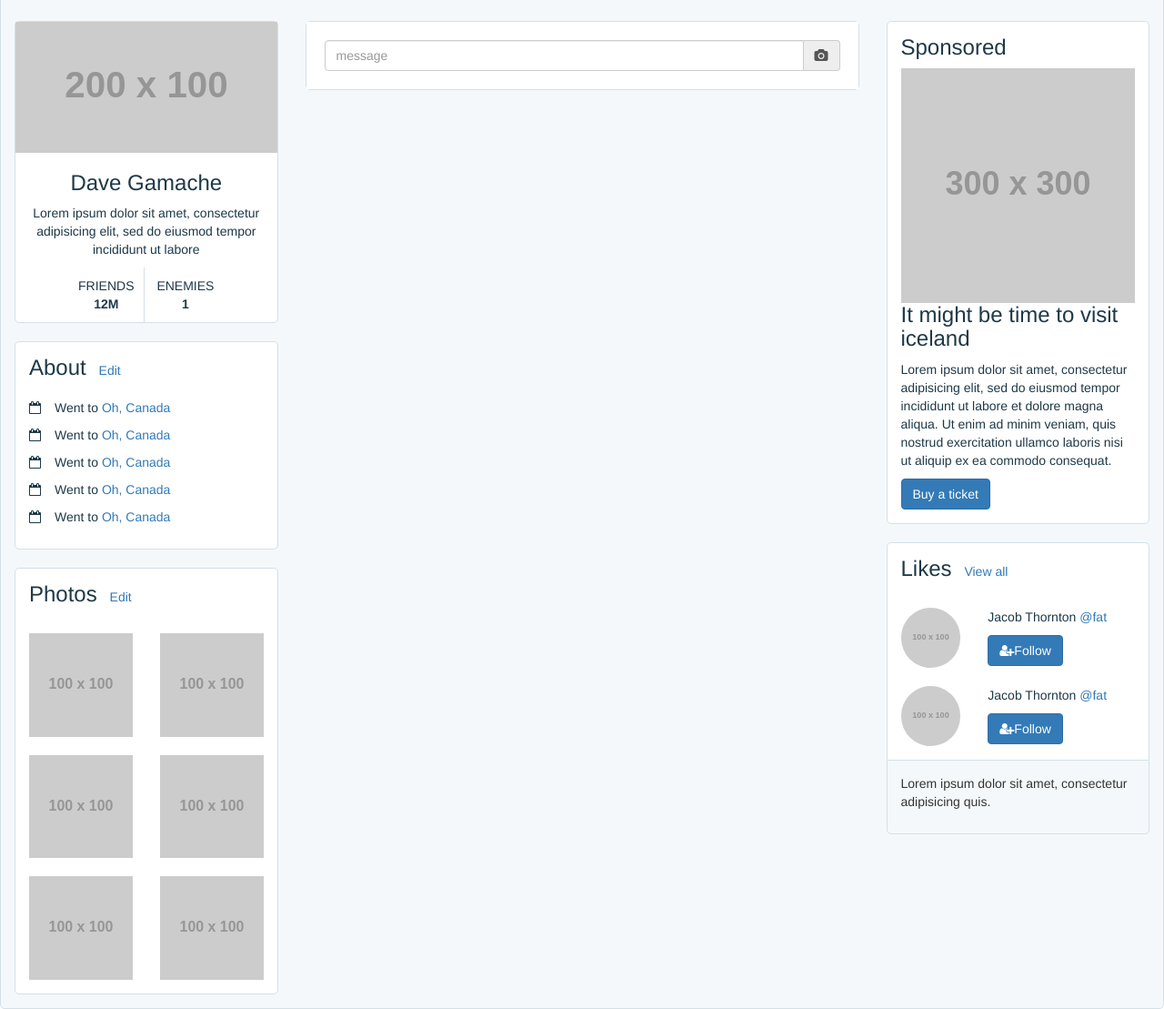
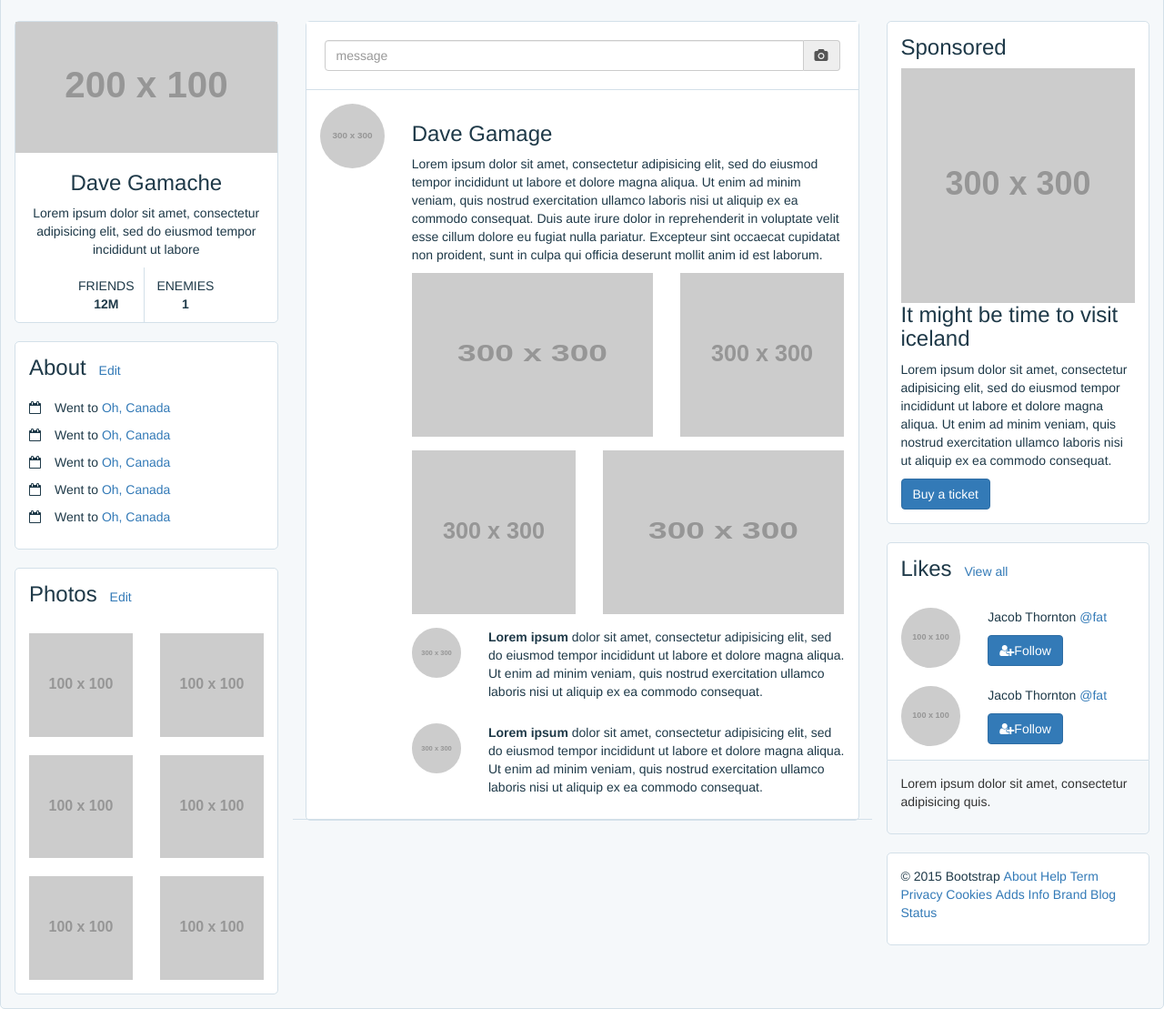
Before and after one commit to jladine/integration_sass, a website: page index.html in a window 1280 px wide. Shown: the part 65-1174 px from the top of the page at 91% size. Drawn offline with nearby package versions, Linux system fonts and the light colour scheme; placeholder pictures from the web are drawn by us.

Commit message:
colonne principale en cours

```diff
--- a/css/sass/style.scss
+++ b/css/sass/style.scss
@@ -4,6 +4,10 @@ $border : 1px solid #d3e0e9;
 $marginSection: 20px;
 $padding-section: 15px;
 
+
+.margin-top{
+    margin-top: 15px;
+}
 .navbar-default{
     background-color: $color-blue;
     margin-bottom: 0;
@@ -15,7 +19,7 @@ $padding-section: 15px;
         }
     }
 }
- .navbar-header{
+.navbar-header{
      img{
          height: 2em;
          margin-top: 0.7em;
@@ -95,7 +99,7 @@ $padding-section: 15px;
         margin-top: 20px;
     }
 }
- .section6{
+.section6{
      border-bottom: none;
      border-radius: 5px 5px 0 0;
      img{
@@ -105,8 +109,45 @@ $padding-section: 15px;
          margin-top: 20px;
      }
  }
- .container-fluid{
+.container-fluid{
      border: 1px solid #d3e0e9;
      border-radius: 0 0 5px 5px;
      padding: $padding-section;
  }
+ .section7{
+     padding: $padding-section;
+     ul{
+         li{
+             display: inline-block;
+         }
+     }
+ }
+ .img-profile{
+     border-radius: 50%;
+ }
+.section-principal{
+    .col-md-2{
+        img{
+            border-radius: 50%;
+        }
+    }
+    .row-section-principal{
+        padding: $padding-section;
+        border-bottom: $border;
+
+    }
+    .div_input{
+        border-bottom: $border;
+    }
+    .height-img{
+        height: 180px;
+        img{
+            height: 100%;
+            width: 100%;
+        }
+    }
+    .row-second-range-img{
+        padding-top: 15px;
+    }
+
+}
--- a/index.html
+++ b/index.html
@@ -57,15 +57,11 @@
                     <div class="friends_enemies text-center">
                         <div class="friend">
                             FRIENDS
-                            <strong>
-                                12M
-                            </strong>
+                            <strong>12M</strong>
                         </div>
                         <div class="enemies">
                             ENEMIES
-                            <strong>
-                                1
-                            </strong>
+                            <strong>1</strong>
                         </div>
                     </div>
                 </section>
@@ -98,18 +94,74 @@
                     </div>
                 </section>
             </div>
-
             <div class="col-md-6">
-                <section>
+                <section class="section-principal">
                     <div class="div_input">
                         <div class="input-group">
                             <input type="text" class="form-control" placeholder="message" aria-describedby="basic-addon2">
                             <span class="input-group-addon" id="basic-addon2"><i class="fa fa-camera"></i></span>
                         </div>
                     </div>
+                    <div class="row row-section-principal">
+                        <div class="col-md-2">
+                            <img class="img-responsive" src="http://placehold.it/300x300" alt="img" />
+                        </div>
+                        <div class="col-md-10">
+                            <h3>Dave Gamage</h3>
+                            <p>
+                                Lorem ipsum dolor sit amet, consectetur adipisicing elit, sed do eiusmod tempor incididunt ut labore et dolore magna aliqua. Ut enim ad minim veniam, quis nostrud exercitation ullamco laboris nisi ut aliquip ex ea commodo consequat. Duis aute irure dolor
+                                in reprehenderit in voluptate velit esse cillum dolore eu fugiat nulla pariatur. Excepteur sint occaecat cupidatat non proident, sunt in culpa qui officia deserunt mollit anim id est laborum.
+                            </p>
+                            <div class="row">
+                                <div class="col-md-7">
+                                    <div class="height-img">
+                                        <img class="img-responsive" src="http://placehold.it/300x300" alt="img" />
+                                    </div>
+                                </div>
+                                <div class="col-md-5">
+                                    <div class="height-img">
+                                        <img class="img-responsive" src="http://placehold.it/300x300" alt="img" />
+                                    </div>
+                                </div>
+                            </div>
+                            <div class="row row-second-range-img">
+                                <div class="col-md-5">
+                                    <div class="height-img">
+                                        <img class="img-responsive" src="http://placehold.it/300x300" alt="img" />
+                                    </div>
+                                </div>
+                                <div class="col-md-7">
+                                    <div class="height-img">
+                                        <img class="img-responsive" src="http://placehold.it/300x300" alt="img" />
+                                    </div>
+                                </div>
+                            </div>
+                            <div class="row margin-top">
+                                <div class="col-md-2">
+                                    <img class="img-responsive img-profile" src="http://placehold.it/300x300" alt="img" />
+                                </div>
+                                <div class="col-md-10">
+                                    <p>
+                                        <strong>Lorem ipsum </strong>dolor sit amet, consectetur adipisicing elit, sed do eiusmod tempor incididunt ut labore et dolore magna aliqua. Ut enim ad minim veniam, quis nostrud exercitation ullamco laboris nisi
+                                        ut aliquip ex ea commodo consequat.
+                                    </p>
+                                </div>
+                            </div>
+                            <div class="row margin-top">
+                                <div class="col-md-2">
+                                    <img class="img-responsive img-profile" src="http://placehold.it/300x300" alt="img" />
+                                </div>
+                                <div class="col-md-10">
+                                    <p>
+                                        <strong>Lorem ipsum </strong>dolor sit amet, consectetur adipisicing elit, sed do eiusmod tempor incididunt ut labore et dolore magna aliqua. Ut enim ad minim veniam, quis nostrud exercitation ullamco laboris nisi
+                                        ut aliquip ex ea commodo consequat.
+                                    </p>
+                                </div>
+                            </div>
+                        </div>
+                    </div>
                 </section>
             </div>
-
             <div class="col-md-3">
                 <section class="section5">
                     <h3>Sponsored</h3>
@@ -147,16 +199,28 @@
                             <a href="#" class="btn btn-primary"><i class="fa fa-user-plus"></i>Follow</a>
                         </div>
                     </div>
-
                 </section>
                 <div class="container-fluid">
                     <p>
                         Lorem ipsum dolor sit amet, consectetur adipisicing quis.
                     </p>
                 </div>
-
+                <section class="section7">
+                    <ul class="list-unstyled">
+                        <li>© 2015 Bootstrap</li>
+                        <li><a href="#">About</a></li>
+                        <li><a href="#">Help</a></li>
+                        <li><a href="#">Term</a></li>
+                        <li><a href="#">Privacy</a></li>
+                        <li><a href="#">Cookies</a></li>
+                        <li><a href="#">Adds</a></li>
+                        <li><a href="#">Info</a></li>
+                        <li><a href="#">Brand</a></li>
+                        <li><a href="#">Blog</a></li>
+                        <li><a href="#">Status</a></li>
+                    </ul>
+                </section>
             </div>
-
         </div>
     </div>
     <script src="bower_components/jquery/dist/jquery.min.js"></script>
```
Also changed, not shown: css/style.css.
